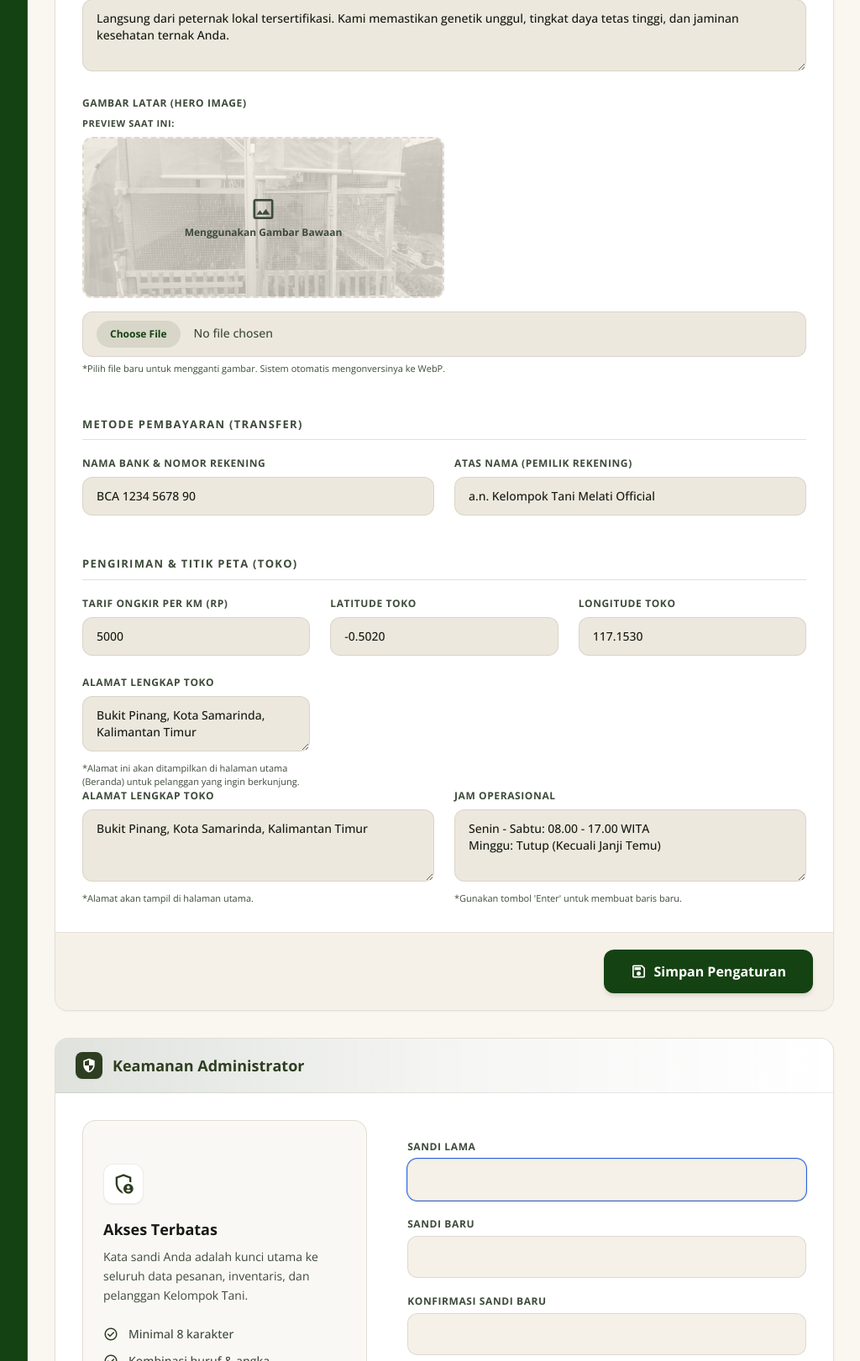
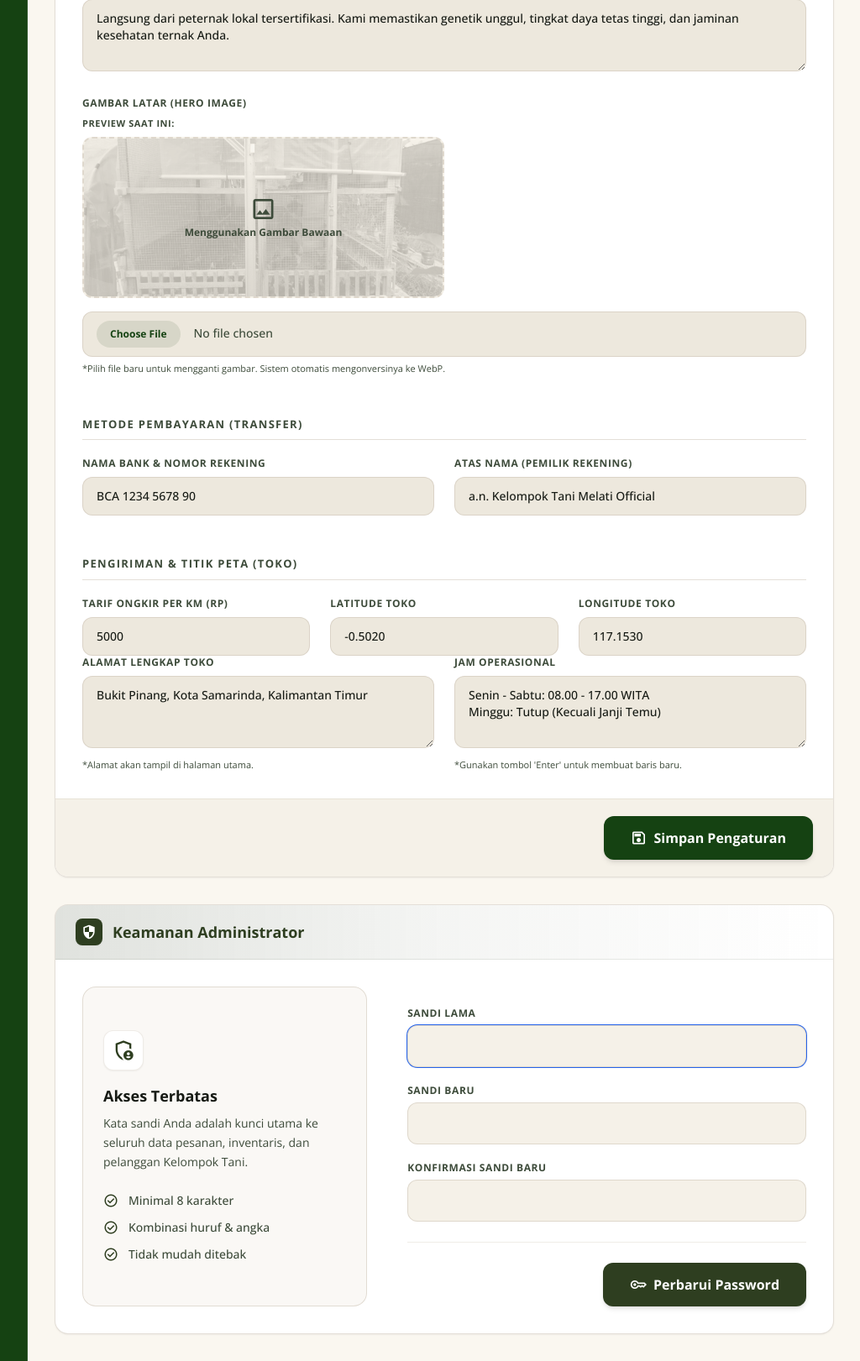
Before and after one commit to ridhoSetia/web-pemasaran-doc, a Django app: page /pengelola/settings/ in a window 1280 px wide. Shown: the part 472-2093 px from the top of the page at 84% size, without its empty margins (255-1279 px from the left). Run offline with Django 4.2, Linux system fonts and the light colour scheme; the visitor is signed in with stand-in values (Sample User, id 1); data comes from the database, SQL or seed files in the repository; data that the repository does not hold is empty; parts of the project's set-up code (start-up, migrations or seed data) failed here and were passed over.

Commit message:
fix: double input alamat lengkap

```diff
--- a/store/templates/store/admin/settings.html
+++ b/store/templates/store/admin/settings.html
@@ -101,12 +101,6 @@
                         <label class="block text-xs font-bold text-on-surface-variant uppercase tracking-wider mb-2">Longitude Toko</label>
                         <input type="text" name="longitude" value="{{ setting.longitude }}" class="w-full bg-surface-container rounded-xl border border-outline-variant/50 px-4 py-3 text-sm font-medium text-on-surface focus:border-primary focus:ring-2 focus:ring-primary/20 outline-none transition-all">
                     </div>
-
-                    <div>
-                        <label class="block text-xs font-bold text-on-surface-variant uppercase tracking-wider mb-2">Alamat Lengkap Toko</label>
-                        <textarea name="alamat_toko" rows="2" placeholder="Contoh: Bukit Pinang, Kota Samarinda, Kalimantan Timur" class="w-full bg-surface-container rounded-xl border border-outline-variant/50 px-4 py-3 text-sm font-medium text-on-surface focus:border-primary focus:ring-2 focus:ring-primary/20 outline-none transition-all">{{ setting.alamat_toko }}</textarea>
-                        <p class="text-[11px] text-on-surface-variant mt-1.5">*Alamat ini akan ditampilkan di halaman utama (Beranda) untuk pelanggan yang ingin berkunjung.</p>
-                    </div>
                 </div>
                 <div class="grid grid-cols-1 md:grid-cols-2 gap-6">
                     <div>
```
